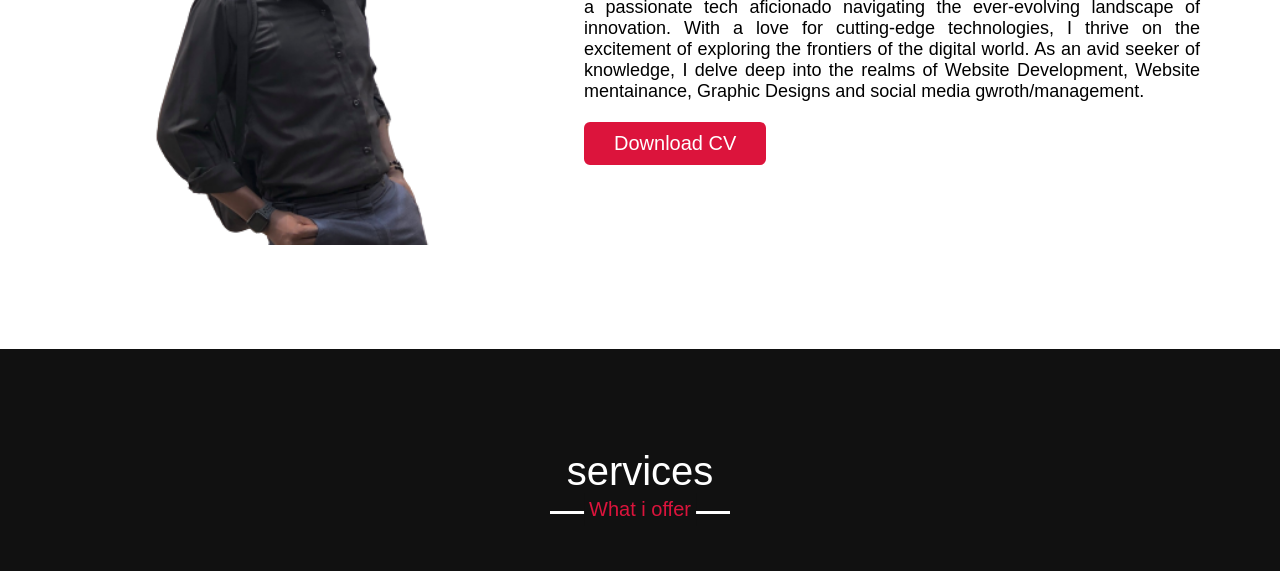
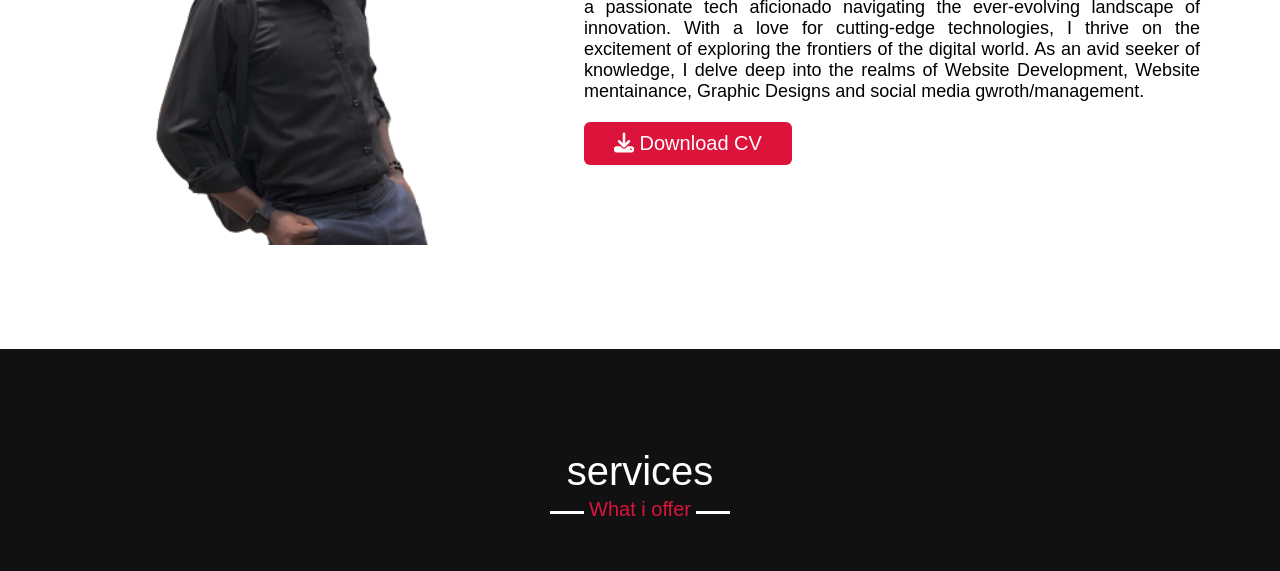
Before and after one commit to Atmosphere0102/Portfolio, a plain HTML site: page index.html in a window 1280 px wide. Shown: the part 1180-1751 px from the top of the page. Drawn offline with nearby package versions, Linux system fonts and the light colour scheme.

Commit message:
Update index.html

```diff
--- a/index.html
+++ b/index.html
@@ -52,7 +52,7 @@
                     <div class="text">Welcome to my digital realm! I'm Temitiope .J. orubuloye</div>
                     <p>a passionate tech aficionado navigating the ever-evolving landscape of innovation. With a love for cutting-edge technologies, I thrive on the excitement of exploring the frontiers of the digital world.
                         As an avid seeker of knowledge, I delve deep into the realms of Website Development, Website mentainance, Graphic Designs and social media gwroth/management.</p>
-                    <a href="/prime Portfolio project/Document/Temitope Joseph Orubuloye.pdf" download="">Download CV</a>
+                     <a href="/Document/Mypdf.pdf" download="Mypdf"><i class="fa fa-download"></i> Download CV</a>
                    </div>
                 </div>
             </div>
```
